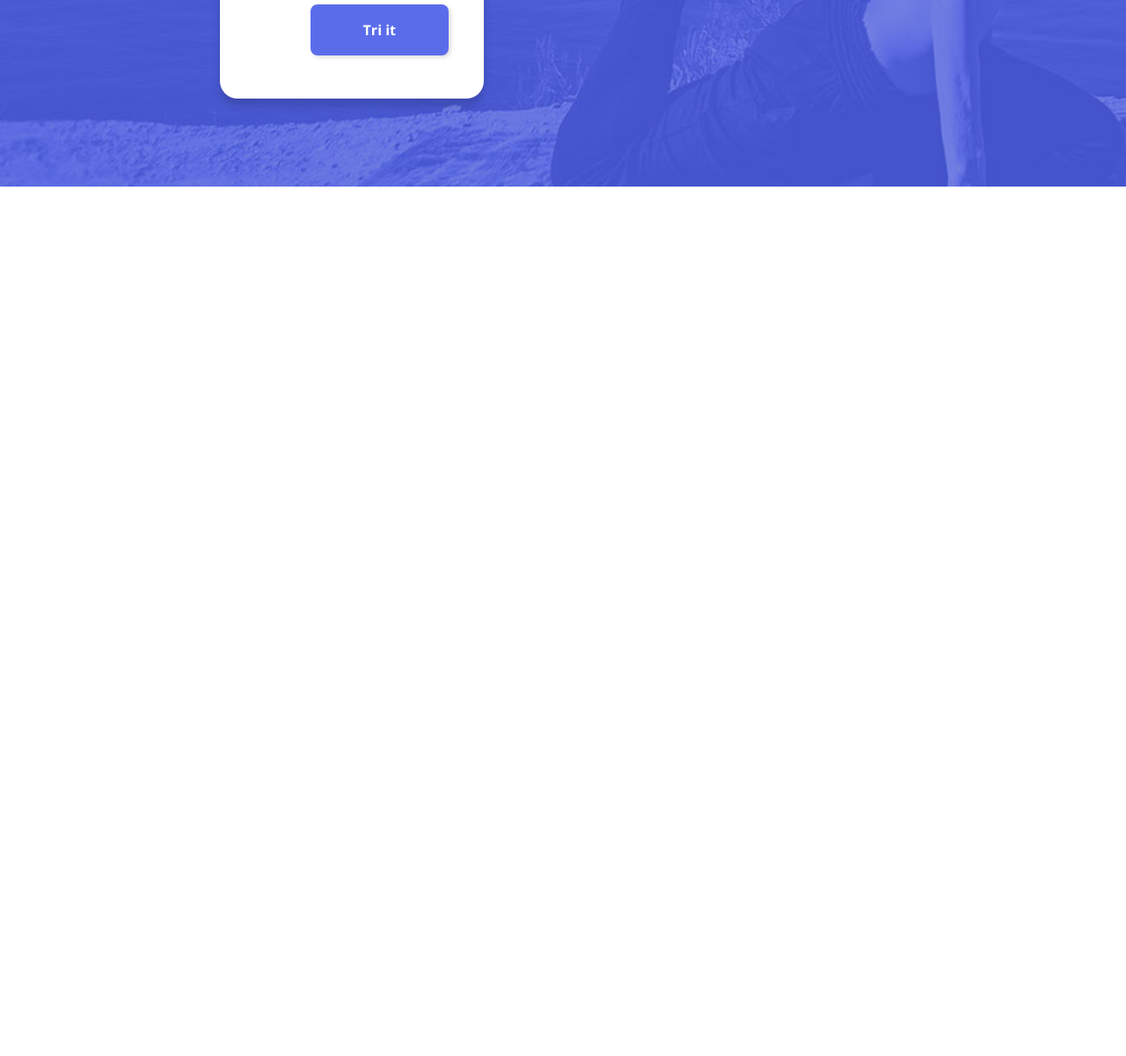
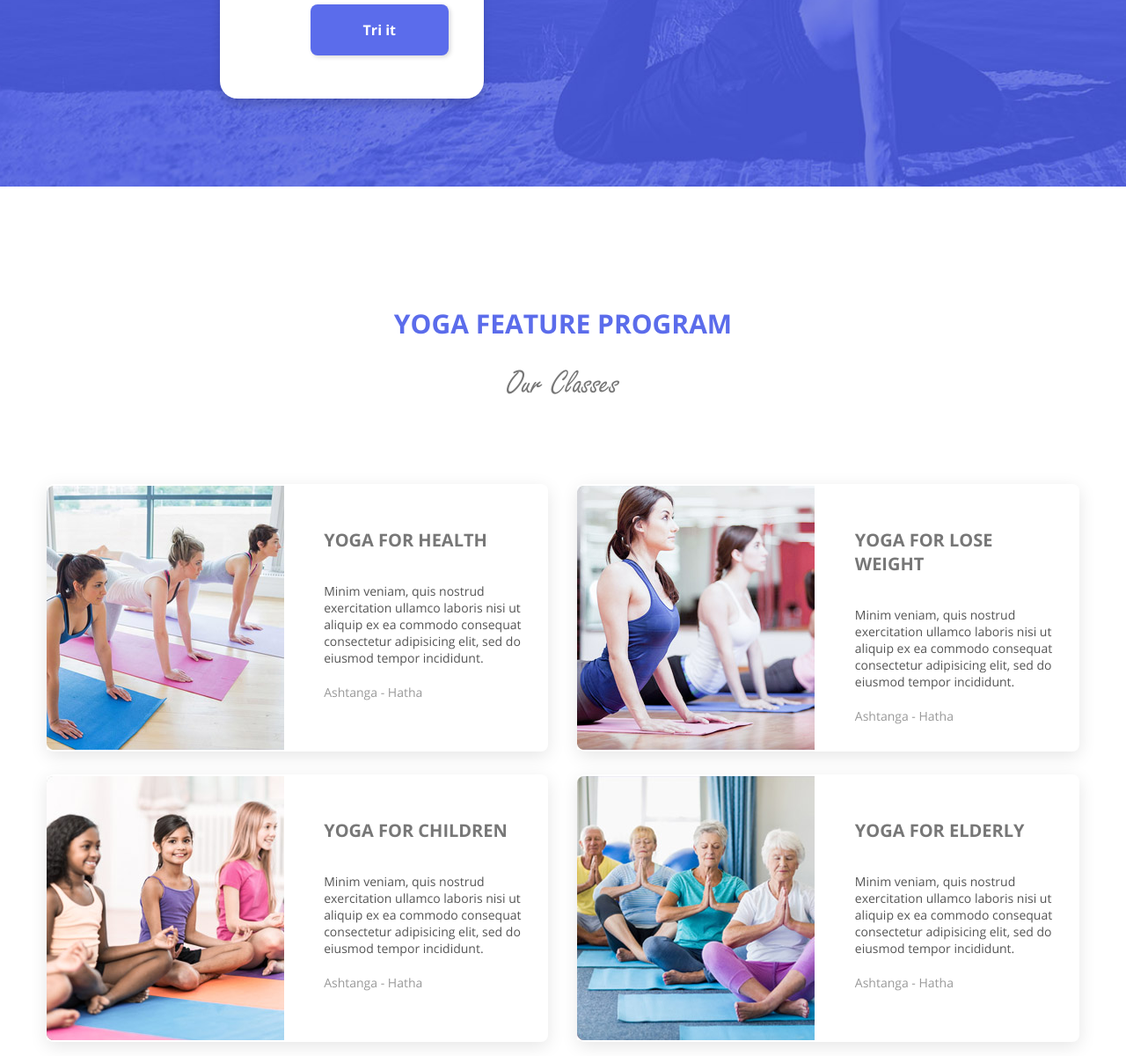
Before and after one commit to arthur12345543/Test1_yoga, a plain HTML site: page index.html in a window 1280 px wide. Shown: the part 524-1724 px from the top of the page at 88% size. Before the commit the page ends 800 px from the top, so only its background shows below. Drawn offline with Linux system fonts and the light colour scheme.

Commit message:
Adding future programs section

```diff
--- a/css/main.css
+++ b/css/main.css
@@ -411,6 +411,80 @@ h1{
 .trial-form button:hover{
     background-color: #475bf1;
 }
+.yoga-future{
+    display: block;
+    width: 100%;
+    background-color: #fff;
+    padding: 110px 0px;
+}
+.yoga-future h2{
+    font-family: "OpenSansBold";
+    color: #5b6ceb;
+    font-size: 30px;
+    text-transform: uppercase;
+    display: block;
+    width: 100%;
+    text-align: center;
+}
+.yoga-future .title{
+    font-family: "FreestyleScript";
+    color: #777;
+    font-size: 40px;
+    display: block;
+    width: 100%;
+    text-align: center;
+}
+.yoga-pragrams{
+    display: block;
+    width: 100%;
+    text-align: center;
+    margin: 77px 0px 0px 0px;
+}
+.yoga-pragrams .item{
+    width: 570px;
+    display: inline-block;
+    border-radius: 8px;
+    box-shadow: 0px 5px 20px 0px rgba(0, 0, 0, 0.1);
+    margin: 13px 15px;
+}
+.yoga-pragrams .item .left-item{
+    display: inline-block;
+    width: 50%;
+    float: left;
+}
+.yoga-pragrams .item .left-item img{
+    position: relative;
+    top: 2px;
+    left: -8px;
+}
+.yoga-pragrams .item .right-item{
+    display: inline-block;
+    width: 50%;
+    float: right;
+}
+.yoga-pragrams .item .right-item .title-program{
+    font-family: "OpenSansBold";
+    font-size: 20px;
+    text-transform: uppercase;
+    color: #777;
+    margin: 50px 0px 35px 0px;
+    text-align: left;
+    padding: 0px 30px 0px 30px;
+}
+.yoga-pragrams .item .right-item .description{
+    font-family: 'OpenSansRegular';
+    font-size: 14px;
+    color: #555;
+    text-align: left;
+    padding: 0px 30px 0px 30px;
+}
+.yoga-pragrams .item .right-item .trainer{
+    margin: 20px 0px 0px 0px;
+    font-size: 14px;
+    text-align: left;
+    color: #999;
+    padding: 0px 30px 0px 30px;
+}
 
 
 @media only screen and (max-width: 1400px){
--- a/index.html
+++ b/index.html
@@ -82,6 +82,56 @@
 		</div>
 		<div class="clear"></div>
 	</section>
+	<section class="yoga-future">
+		<h2>Yoga FEATURE PROGRAM</h2>
+		<div class="title">Our Classes</div>
+		<div class="yoga-pragrams">
+			<div class="item">
+				<div class="left-item">
+					<img src="images/yoga-1.jpg" alt="yoga program image">
+				</div>
+				<div class="right-item">
+					<div class="title-program">Yoga For Health</div>
+					<div class="description">Minim veniam, quis nostrud exercitation ullamco laboris nisi ut aliquip ex ea commodo consequat consectetur adipisicing elit, sed do eiusmod tempor incididunt.</div>
+					<div class="trainer">Ashtanga - Hatha</div>
+				</div>
+				<div class="clear"></div>
+			</div>
+			<div class="item">
+				<div class="left-item">
+					<img src="images/yoga-2.jpg" alt="yoga program image">
+				</div>
+				<div class="right-item">
+					<div class="title-program">Yoga For Lose Weight</div>
+					<div class="description">Minim veniam, quis nostrud exercitation ullamco laboris nisi ut aliquip ex ea commodo consequat consectetur adipisicing elit, sed do eiusmod tempor incididunt.</div>
+					<div class="trainer">Ashtanga - Hatha</div>
+				</div>
+				<div class="clear"></div>
+			</div>
+			<div class="item">
+				<div class="left-item">
+					<img src="images/yoga-3.jpg" alt="yoga program image">
+				</div>
+				<div class="right-item">
+					<div class="title-program">Yoga For Children</div>
+					<div class="description">Minim veniam, quis nostrud exercitation ullamco laboris nisi ut aliquip ex ea commodo consequat consectetur adipisicing elit, sed do eiusmod tempor incididunt.</div>
+					<div class="trainer">Ashtanga - Hatha</div>
+				</div>
+				<div class="clear"></div>
+			</div>
+			<div class="item">
+				<div class="left-item">
+					<img src="images/yoga-4.jpg" alt="yoga program image">
+				</div>
+				<div class="right-item">
+					<div class="title-program">Yoga For Elderly</div>
+					<div class="description">Minim veniam, quis nostrud exercitation ullamco laboris nisi ut aliquip ex ea commodo consequat consectetur adipisicing elit, sed do eiusmod tempor incididunt.</div>
+					<div class="trainer">Ashtanga - Hatha</div>
+				</div>
+				<div class="clear"></div>
+			</div>
+		</div>
+	</section>
 	<script src="js/jquery-3.2.1.min.js"></script>
 	<script src="js/SmoothScroll.js"></script>
 	<script src="js/main.js?v=4"></script>
```
Also changed, not shown: images/yoga-1.jpg (added), images/yoga-2.jpg (added), images/yoga-3.jpg (added), images/yoga-4.jpg (added).
